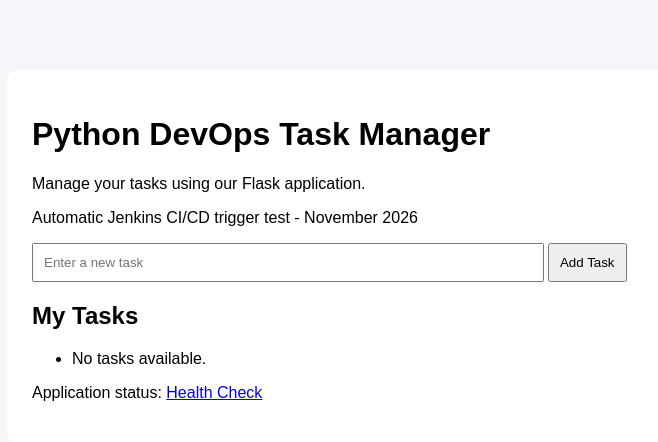
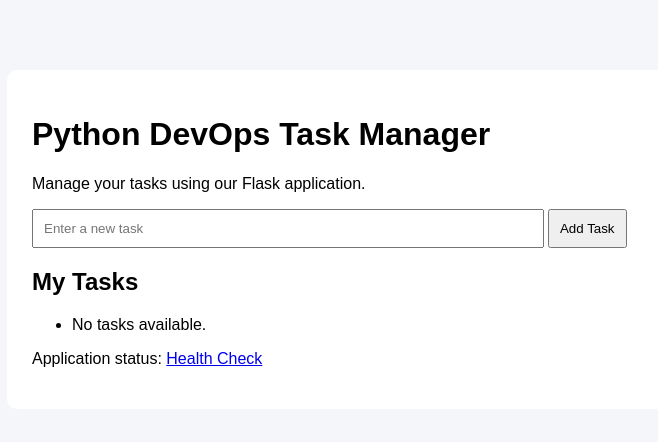
Before and after one commit to L00213632/python-devops-cicd, a Flask app: template app/templates/index.html in a window 1280 px wide. Shown: the top 442 px of the page, without its empty margins (233-891 px from the left). Run offline with Flask 3, Linux system fonts and the light colour scheme; the template is opened without the code that fills it, so the values that code supplies are empty.

Commit message:
Remove Jenkins CI/CD trigger test message
Removed outdated Jenkins CI/CD trigger test message.

```diff
--- a/app/templates/index.html
+++ b/app/templates/index.html
@@ -50,7 +50,7 @@
     <h1>Python DevOps Task Manager</h1>
 
     <p>Manage your tasks using our Flask application.</p>
-    <p>Automatic Jenkins CI/CD trigger test - November 2026</p>
+
 
     <form action="/add" method="POST">
 
```
